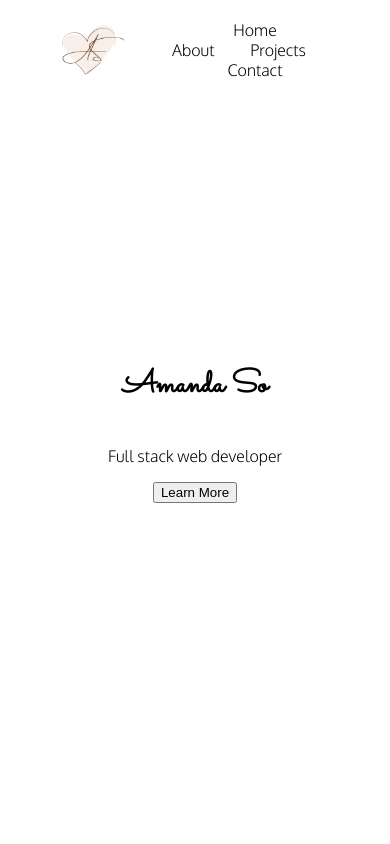
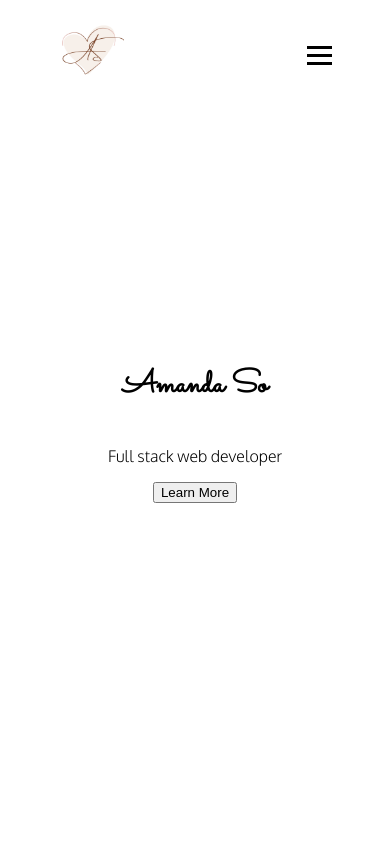
Before and after one commit to amandakso/amandakso.github.io, a React (Create React App) app: page / in a window 390 px wide. Shown: the top 844 px of the page. Built offline with nearby package versions, Linux system fonts and the light colour scheme.

Commit message:
add hamburger navbar for smaller screens

```diff
--- a/src/App.css
+++ b/src/App.css
@@ -38,6 +38,16 @@ h2 {
   cursor: pointer;
 }
 
+.bar {
+  display: block;
+  width: 25px;
+  height: 3px;
+  margin: 5px auto;
+  background-color: #000;
+  -webkit-transition: all 0.3s ease-in-out;
+  transition: all 0.3s ease-in-out;
+}
+
 .section-content {
   padding: 100px;
   min-height: 100vh;
@@ -63,12 +73,45 @@ h2 {
   align-items: center;
   justify-content: center;
 }
+@media (min-width: 769px) {
+  .hamburger {
+    display: none;
+  }
+}
 
 @media (max-width: 768px) {
   .about-container,
   .project-container {
     grid-auto-flow: row;
     grid-template-columns: 1fr;
+  }
+  .hamburger {
+    display: fixed;
+    padding-top: 10px;
+    margin-right: 10px;
+  }
+  .nav-items-expanded {
+    position: absolute;
+    top: 75px;
+    left: 0;
+    flex-direction: column;
+    width: 100%;
+    height: 100vh;
+    background-color: white;
+    border-top: 1px solid black;
+    padding: 0;
+  }
+  .nav-item {
+    flex-direction: column;
+    cursor: pointer;
+    padding-top: 15px;
+  }
+  .nav-items {
+    display: none;
+  }
+
+  .nav-items-expanded {
+    display: flex;
   }
 }
 
--- a/src/components/Navbar.js
+++ b/src/components/Navbar.js
@@ -1,13 +1,18 @@
-import React from "react";
+import React, { useState } from "react";
 import { Link } from "react-scroll";
 import logo from "../assets/images/logo.png";
 
 const Navbar = () => {
+  const [hamburgerOpen, setHamburgerOpen] = useState(false);
+  const toggleHamburger = () => {
+    setHamburgerOpen(!hamburgerOpen);
+  };
+
   return (
     <nav className="nav" id="navbar">
       <div className="nav-content">
         <img src={logo} width={80} height={80} alt="logo" id="nav-logo" />
-        <ul className="nav-items">
+        <ul className={hamburgerOpen ? "nav-items-expanded" : "nav-items"}>
           <li className="nav-item">
             <Link
               activeClass="active"
@@ -16,6 +21,7 @@ const Navbar = () => {
               smooth={true}
               offset={-70}
               duration={500}
+              onClick={toggleHamburger}
             >
               Home
             </Link>
@@ -29,6 +35,7 @@ const Navbar = () => {
               smooth={true}
               offset={-70}
               duration={500}
+              onClick={toggleHamburger}
             >
               About
             </Link>
@@ -42,6 +49,7 @@ const Navbar = () => {
               smooth={true}
               offset={-70}
               duration={500}
+              onClick={toggleHamburger}
             >
               Projects
             </Link>
@@ -55,11 +63,17 @@ const Navbar = () => {
               smooth={true}
               offset={-70}
               duration={500}
+              onClick={toggleHamburger}
             >
               Contact
             </Link>
           </li>
         </ul>
+        <div className="hamburger" onClick={toggleHamburger}>
+          <span className="bar"></span>
+          <span className="bar"></span>
+          <span className="bar"></span>
+        </div>
       </div>
     </nav>
   );
```
